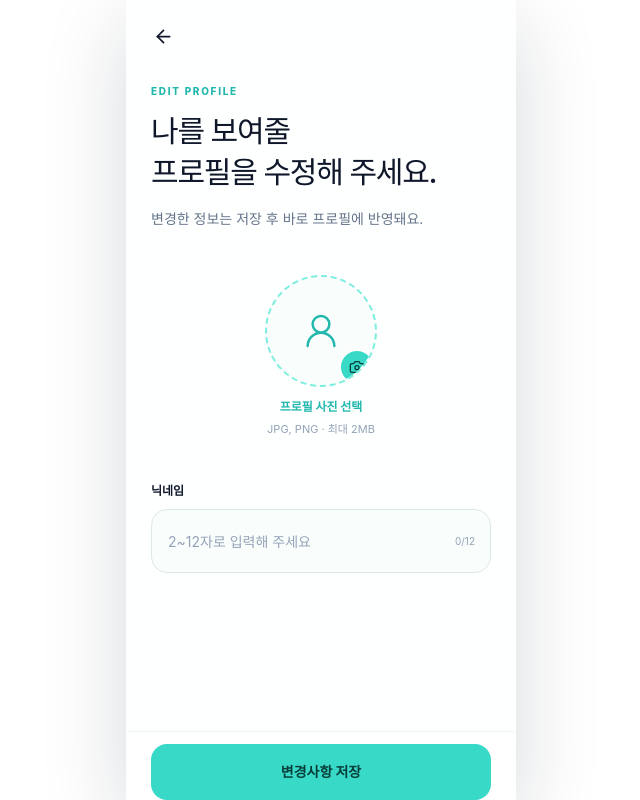
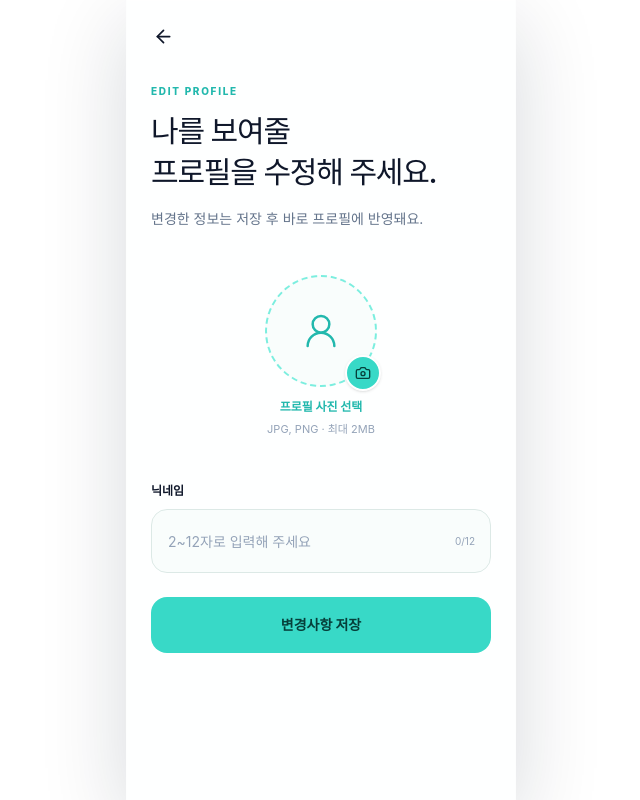
Before and after one commit to 2026-dsm-hackathon-team6/deokgil-web, a React (Vite) app: page /profile/setup in a window 1280 px wide. Shown: the whole page, without its empty margins (319-959 px from the left). Built offline with nearby package versions, Linux system fonts and the light colour scheme; no server answers; a web font is replaced by a local one.

Commit message:
fix: 프로필 이미지 레이아웃 수정 및 버튼 위치 수정

```diff
--- a/src/pages/ProfileSetup.tsx
+++ b/src/pages/ProfileSetup.tsx
@@ -126,7 +126,7 @@ export default function ProfileSetup() {
 
   return (
     <MobileFrame>
-      <form onSubmit={handleSubmit} className="flex h-dvh flex-col bg-white">
+      <form onSubmit={handleSubmit} className="min-h-dvh bg-white">
         <header className="flex h-16 shrink-0 items-center px-4 pt-2">
           <button
             type="button"
@@ -144,7 +144,7 @@ export default function ProfileSetup() {
           </button>
         </header>
 
-        <main className="min-h-0 flex-1 overflow-y-auto px-6 pb-6 pt-5">
+        <main className="px-6 pb-6 pt-5">
           <p className="text-[10px] font-extrabold tracking-[0.17em] text-[#22B8AD]">
             {isSignupFlow ? "PROFILE SETUP" : "EDIT PROFILE"}
           </p>
@@ -158,11 +158,12 @@ export default function ProfileSetup() {
           </p>
 
           <section className="mt-11 flex flex-col items-center">
+            <div className="relative h-28 w-28">
               <button
                 type="button"
                 aria-label="프로필 이미지 선택"
                 onClick={() => fileInputRef.current?.click()}
-              className="relative grid h-28 w-28 place-items-center overflow-hidden rounded-full border-2 border-dashed border-[#7CEEDF] bg-[#F5FBFA] text-[#22B8AD]"
+                className="grid h-full w-full place-items-center overflow-hidden rounded-full border-2 border-dashed border-[#7CEEDF] bg-[#F5FBFA] text-[#22B8AD]"
               >
                 {profileImage && !imageLoadFailed ? (
                   <img
@@ -174,10 +175,16 @@ export default function ProfileSetup() {
                 ) : (
                   <UserRound size={40} strokeWidth={1.5} />
                 )}
-              <span className="absolute bottom-0 right-0 grid h-9 w-9 place-items-center rounded-full border-2 border-white bg-[#38D9C7] text-[#063F3A]">
+              </button>
+              <button
+                type="button"
+                aria-label="프로필 이미지 변경"
+                onClick={() => fileInputRef.current?.click()}
+                className="absolute -bottom-1 -right-1 grid h-9 w-9 place-items-center rounded-full border-2 border-white bg-[#38D9C7] text-[#063F3A] shadow-sm"
+              >
                 <Camera size={16} />
-              </span>
               </button>
+            </div>
             <input
               ref={fileInputRef}
               type="file"
@@ -230,9 +237,8 @@ export default function ProfileSetup() {
               </p>
             </div>
           )}
-        </main>
 
-        <div className="shrink-0 border-t border-[#EDF4F2] bg-white px-6 pb-8 pt-3 safe-bottom">
+          <div className="mt-6 pb-8 safe-bottom">
             <button
               type="submit"
               disabled={isSubmitting}
@@ -245,6 +251,7 @@ export default function ProfileSetup() {
                   : "변경사항 저장"}
             </button>
           </div>
+        </main>
       </form>
     </MobileFrame>
   );
```
Lines whose indentation alone changed are shown as unchanged.
